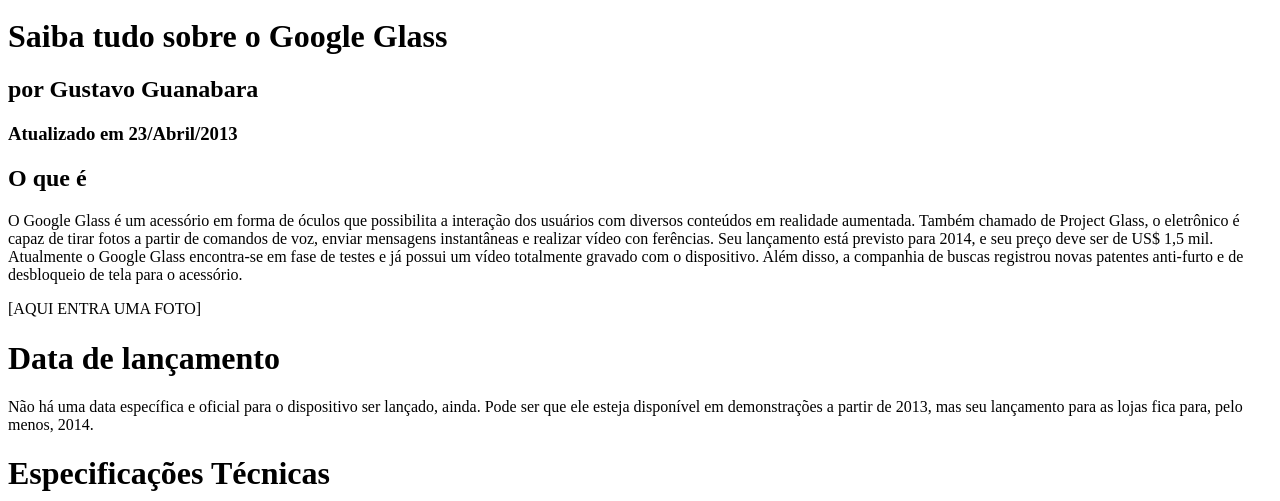
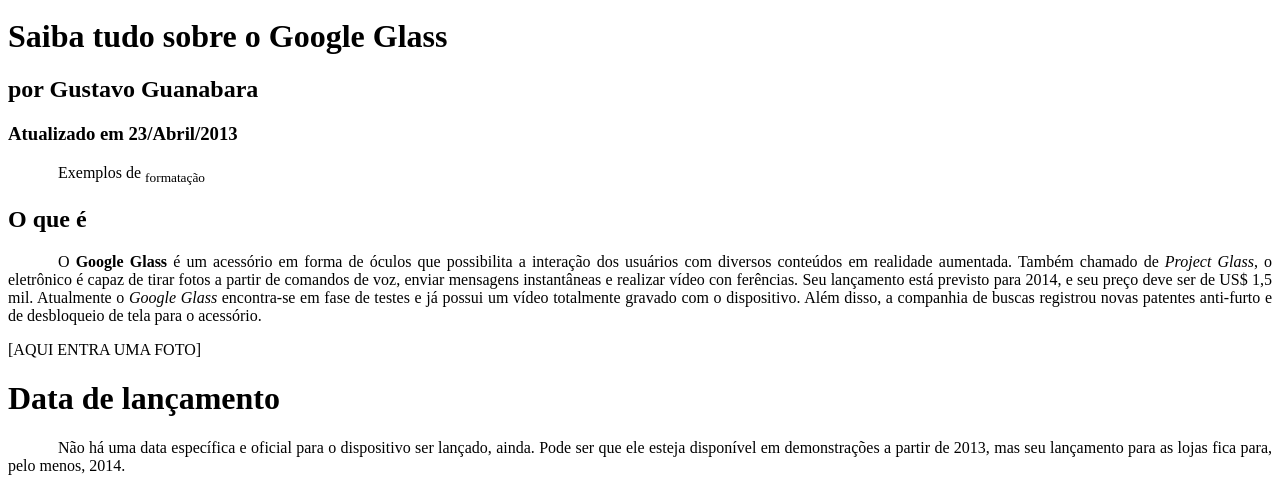
Before and after one commit to Rebeka-Prachedes/SITE_GOOGLE_GLASS, a plain HTML site: page CURSO HTML/curso-html5-pacote01/projeto-glass-html5/index.html in a window 1280 px wide. Shown: the part 296-797 px from the top of the page. Drawn offline with Linux system fonts and the light colour scheme.

Commit message:
Update index.html

```diff
--- a/CURSO HTML/curso-html5-pacote01/projeto-glass-html5/index.html
+++ b/CURSO HTML/curso-html5-pacote01/projeto-glass-html5/index.html
@@ -3,6 +3,12 @@
     <head>
         <meta charset="UTF-8">
         <title> Tudo sobre o Google Glass </title>
+        <style>
+                p {
+                    text-align:justify;
+                    text-indent: 50px;
+                }
+        </style>
     </head>
     <body>
         <div id="interface">
@@ -29,8 +35,10 @@ Menu Principal
 <h3>Atualizado em 23/Abril/2013</h3>
 </hgroup>
 
-<h2>O que é </h2>
-<p>O Google Glass é um acessório em forma de óculos que possibilita a interação dos usuários com diversos conteúdos em realidade aumentada. Também chamado de Project Glass, o eletrônico é capaz de tirar fotos a partir de comandos de voz, enviar mensagens instantâneas e realizar vídeo &shy;con &shy;ferên&shy;cias. Seu lançamento está previsto para 2014, e seu preço deve ser de US$ 1,5 mil. Atualmente o Google Glass encontra-se em fase de testes e já possui um vídeo totalmente gravado com o dispositivo. Além disso, a companhia de buscas registrou novas patentes anti-furto e de desbloqueio de tela para o acessório.</p>
+<p> Exemplos de <sub>formatação </sub> </p>
+
+<h2> O que é </h2>
+<p>O <span style="font-weight: 900;">Google Glass </span> é um acessório em forma de óculos que possibilita a interação dos usuários com diversos conteúdos em realidade aumentada. Também chamado de <i>Project Glass</i>, o eletrônico é capaz de tirar fotos a partir de comandos de voz, enviar mensagens instantâneas e realizar vídeo &shy;con &shy;ferên&shy;cias. Seu lançamento está previsto para 2014, e seu preço deve ser de US$ 1,5 mil. Atualmente o <em>Google Glass</em> encontra-se em fase de testes e já possui um vídeo totalmente gravado com o dispositivo. Além disso, a companhia de buscas registrou novas patentes anti-furto e de desbloqueio de tela para o acessório.</p>
 
 [AQUI ENTRA UMA FOTO]
 
```
